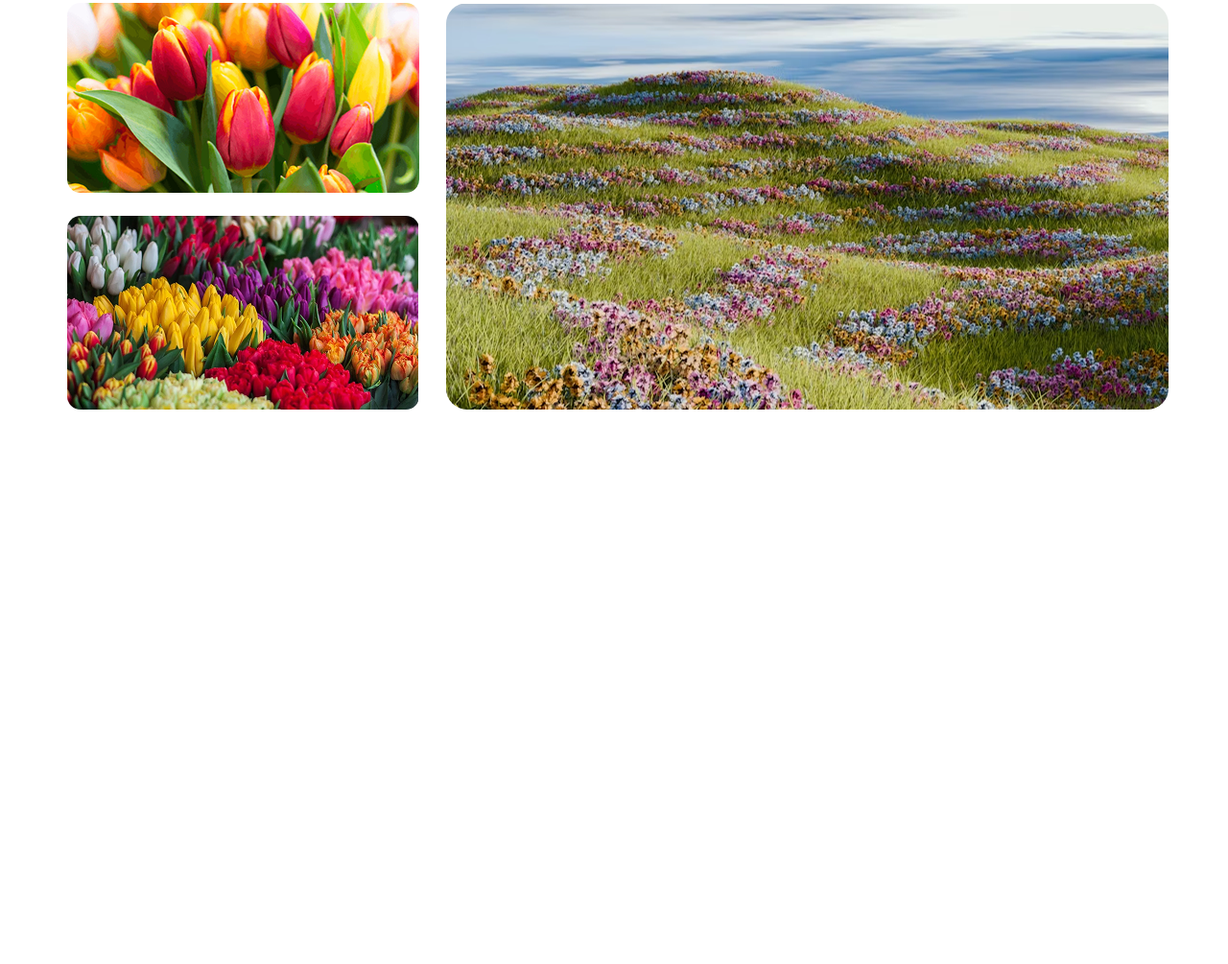
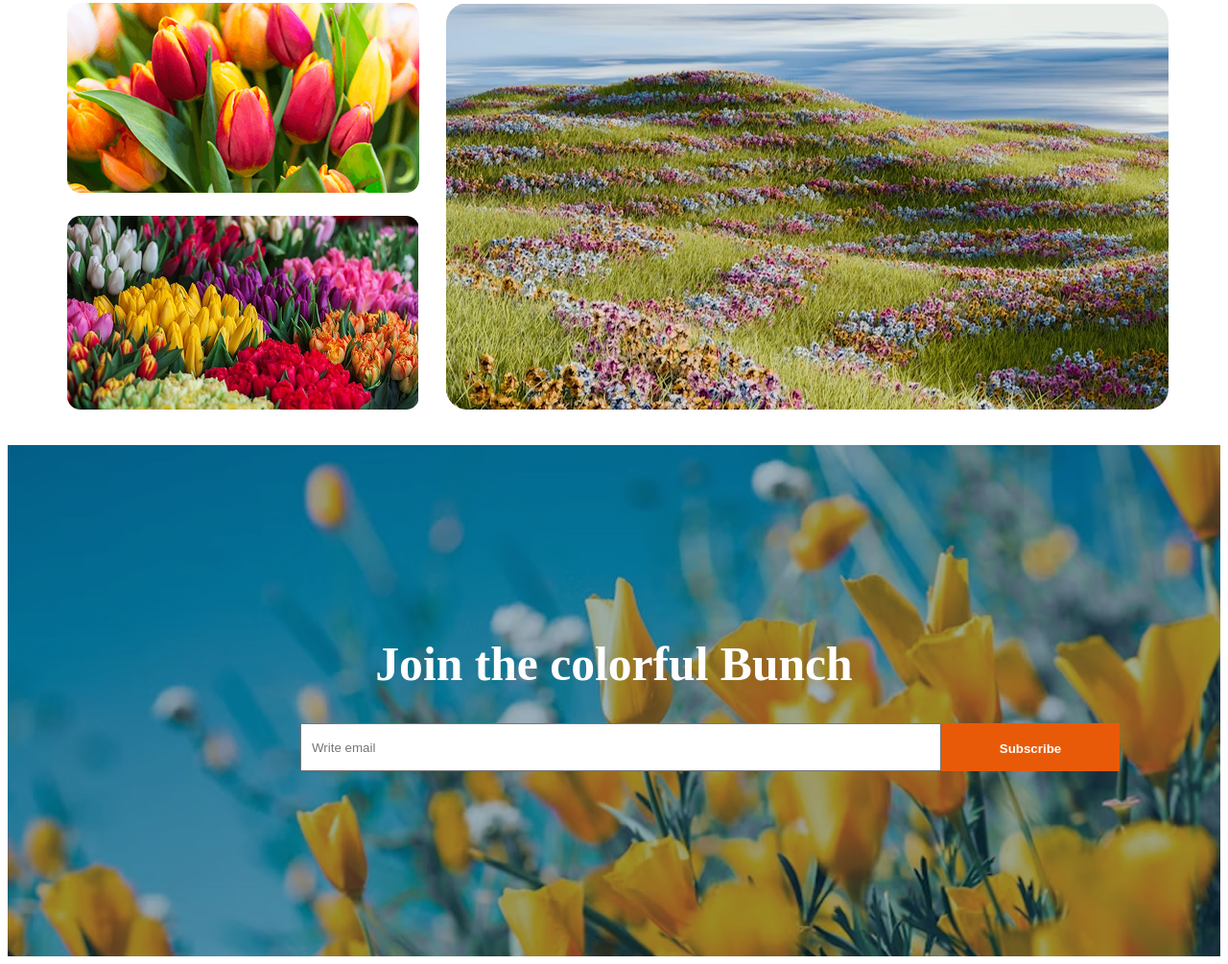
Before and after one commit to hamim313/assignment2, a plain HTML site: page index.html in a window 1280 px wide. Shown: the part 3109-4114 px from the top of the page at 96% size. Before the commit the page ends 3548 px from the top, so only its background shows below. Drawn offline with Linux system fonts and the light colour scheme.

Commit message:
footer image done

```diff
--- a/index.html
+++ b/index.html
@@ -119,6 +119,17 @@
             </div>
         </div>
 
+        <footer>
+            <div class="footer-img">
+                <h1>Join the colorful Bunch</h1>
+                <div class="input-section">
+                    <input type="email" name="" id="" placeholder="Write email">
+                    <button class="btn-primary">Subscribe</button>
+                </div>
+
+            </div>
+        </footer>
+
     </main>
 </body>
 </html>
--- a/styles/styles.css
+++ b/styles/styles.css
@@ -187,6 +187,35 @@ a{
     border-radius: 22px;
 }
 
+.footer-img{
+    height: 533px;
+    background-image: url('../assets/news-letter-bg.png');
+}
+
+.footer-img>h1{
+    padding-top: 200px;
+    text-align: center;
+    font-size: 3.1rem;
+    font-weight: 700;
+    color: white;
+}
+
+.input-section{
+    display: flex;
+    margin-left: 305px;
+    height: 50px;
+}
+
+.input-section>input{
+    width: 644px;
+    padding: 10px;
+}
+
+.input-section>button{
+    width: 186px;
+    padding: 19px 53.5px;
+}
+
 @media (max-width:412px) {
     nav{
         width: 361px;
@@ -217,7 +246,7 @@ a{
         width: 412px;
     }
     .banner-img>img{
-        width: 100%;
+        width: 412px;
     }
     .banner-text{
         width: 361px;
@@ -230,7 +259,7 @@ a{
         font-size: 0.9rem;
     }
     .display-section{
-        width: 100%;
+        width: 412px;
         margin: 0 17px;
     }
     .heading{
```
